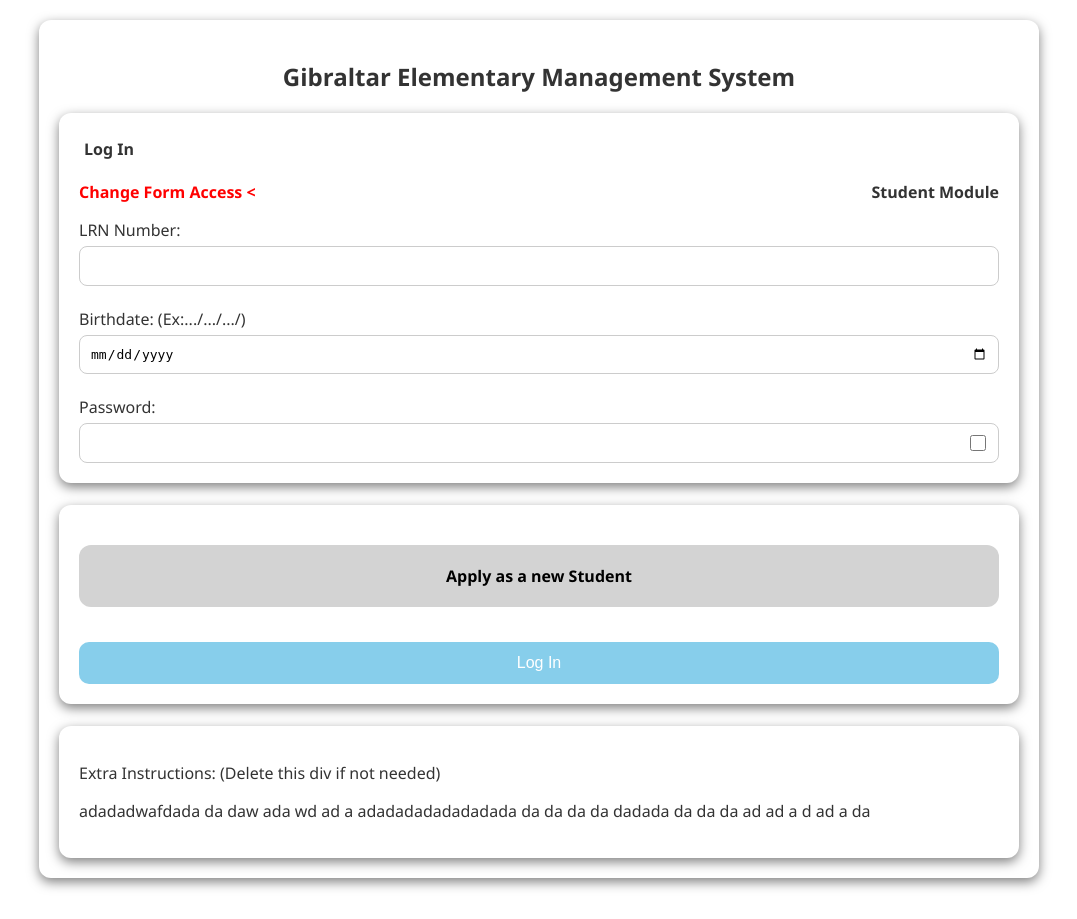
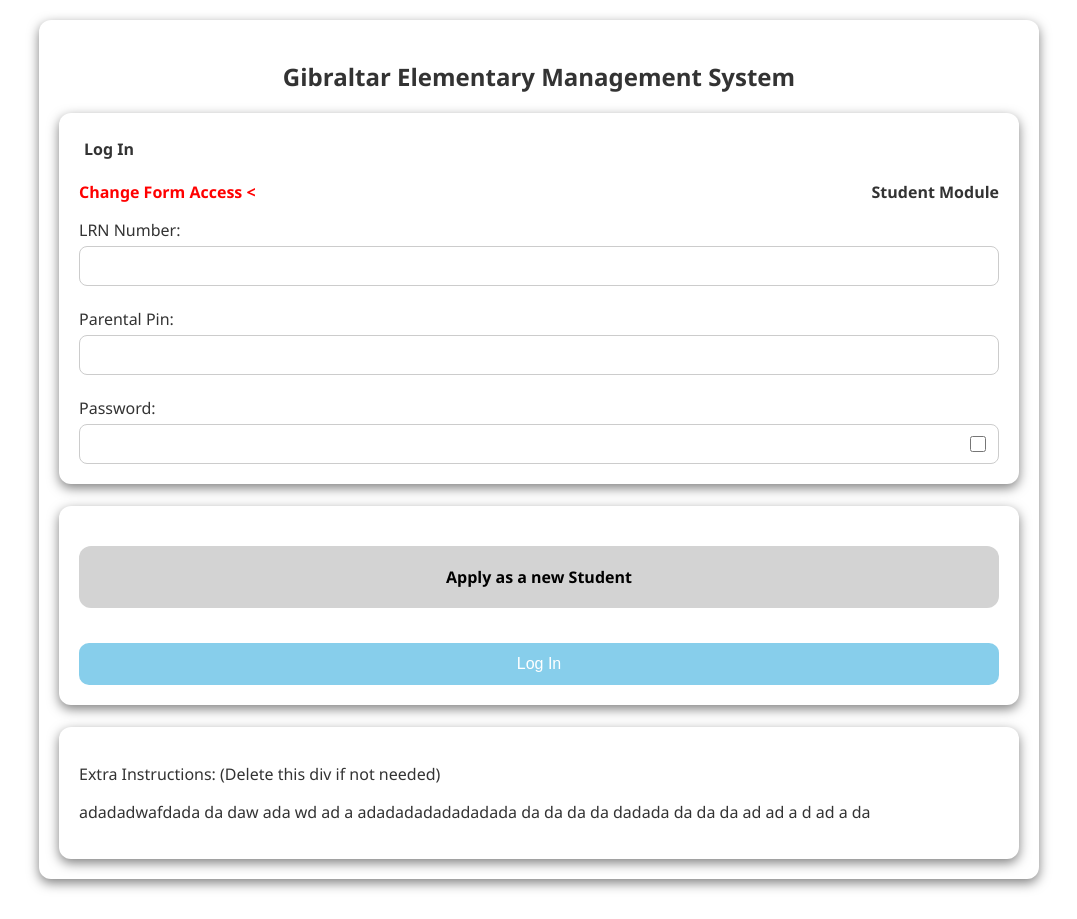
Before and after one commit to chase-ivy/WEBSYST1_FINAL, a PHP site: page /student.php in a window 1280 px wide. Shown: the part 115-1034 px from the top of the page, without its empty margins (101-1178 px from the left). Before the commit the page ends 1004 px from the top, so only its background shows below. Run offline with PHP 8.4, Linux system fonts and the light colour scheme.

Commit message:
Parental Pin - Input Box
I changed the birthdate into Parental Pin

```diff
--- a/ams/student.php
+++ b/ams/student.php
@@ -34,8 +34,8 @@
 					<span>LRN Number:</span>
 					<input type="number" name="lrn"><br>
 					<br>
-					<span>Birthdate: (Ex:.../.../.../)</span>
-					<input type="date" name="birthdate"><br>
+					<span>Parental Pin:</span>
+					<input type="number" name="pin" min="4"><br>
 					<br>
 					<span>Password:</span>
 					<div class="pass-card">
```
